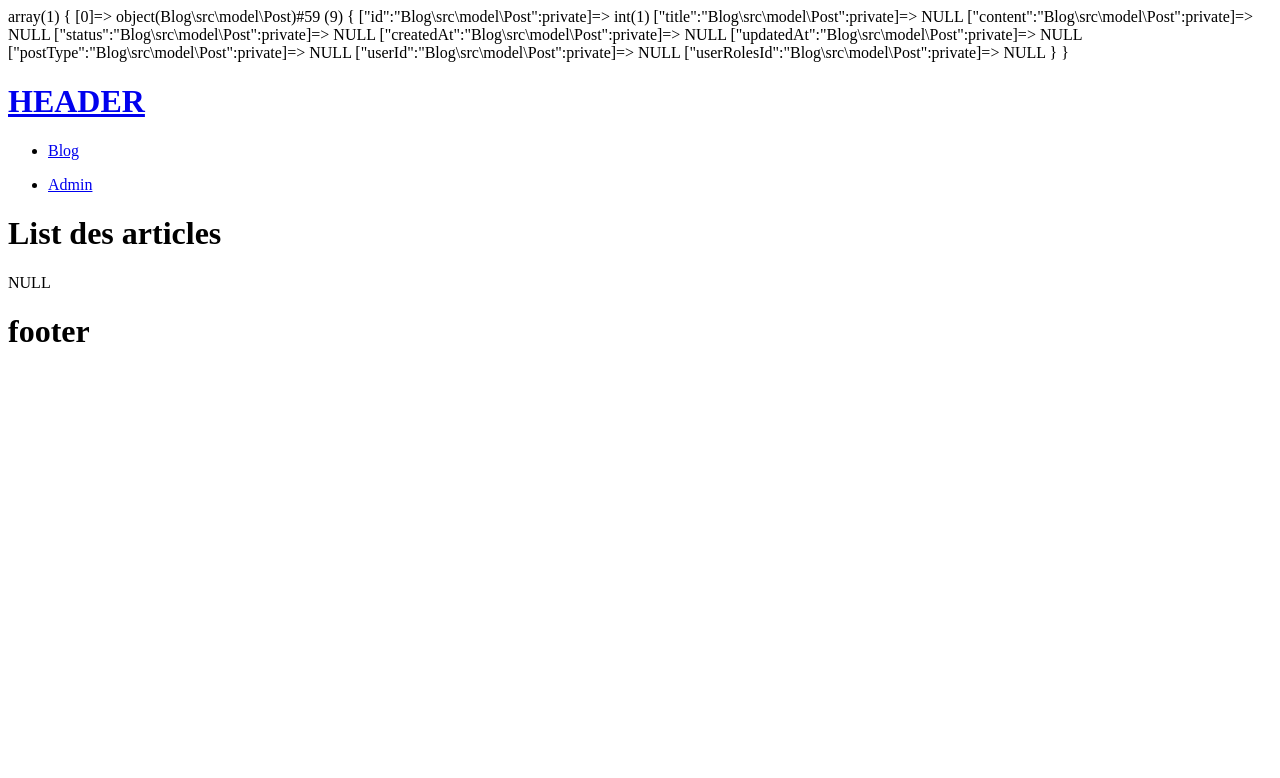
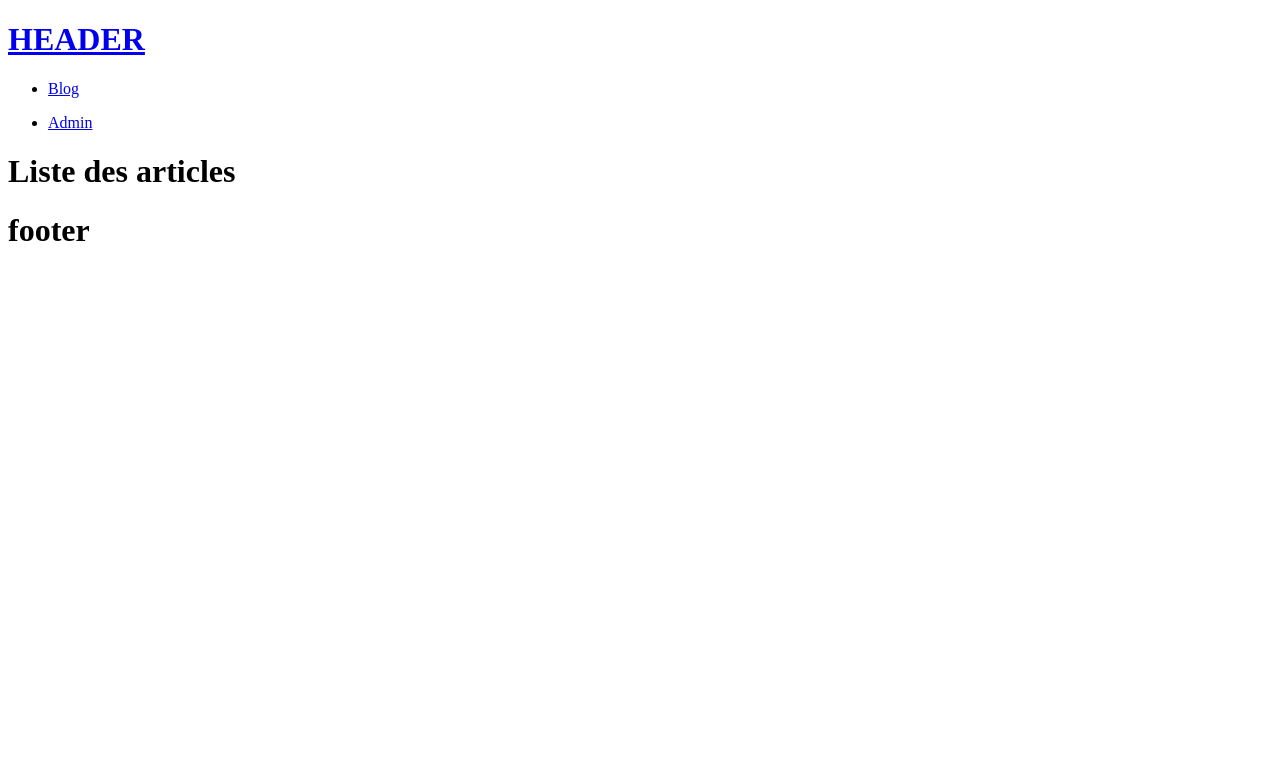
Before and after one commit to ArtGM/php-blog, a PHP site: page /blog in a window 1280 px wide. Shown: the top 778 px of the page. Run offline with PHP 8.4, Linux system fonts and the light colour scheme; tables that the repository leaves empty or names only in its code hold one stand-in row (values such as "Sample post").

Commit message:
pass variables to template

```diff
--- a/public/templates/blog.html.twig
+++ b/public/templates/blog.html.twig
@@ -1,6 +1,10 @@
 {% extends 'base.html.twig' %}
 
 {% block content %}
-   <h1>List des articles</h1>
-{{ dump(array) }}
+   <h1>Liste des articles</h1>
+ {% for post in posts %}
+    <h2>{{ post.title }}</h2>
+    <p>{{ post.content }}</p>
+
+{% endfor %}
 {% endblock %}
--- a/src/controller/PostController.php
+++ b/src/controller/PostController.php
@@ -16,7 +16,7 @@
     public function displayPosts()
     {
         $posts = $this->getPosts();
-        var_dump($posts);
-        echo $this->twig->render('blog.html.twig', $posts);
+
+        echo $this->twig->render('blog.html.twig', ['posts' => $posts]);
     }
 }
```
Also changed, not shown: 1 other file.
